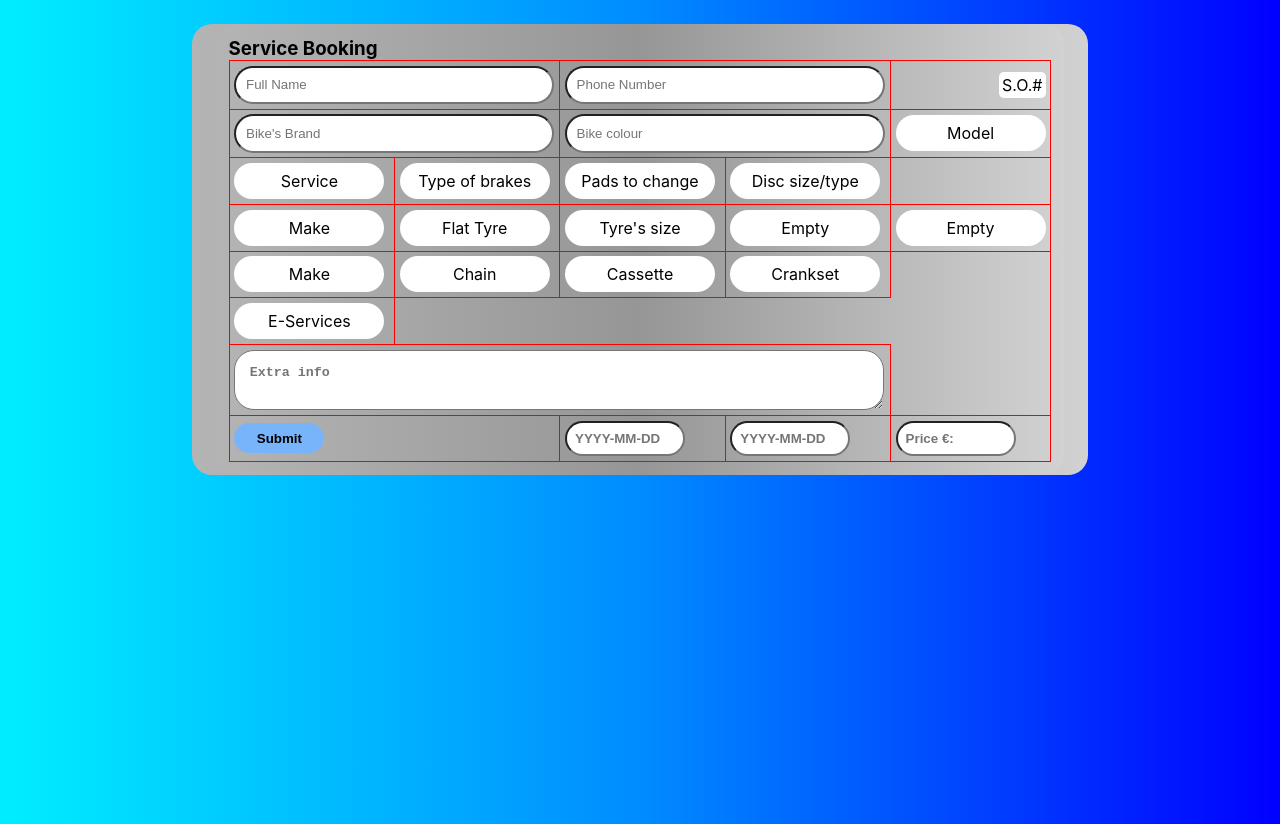
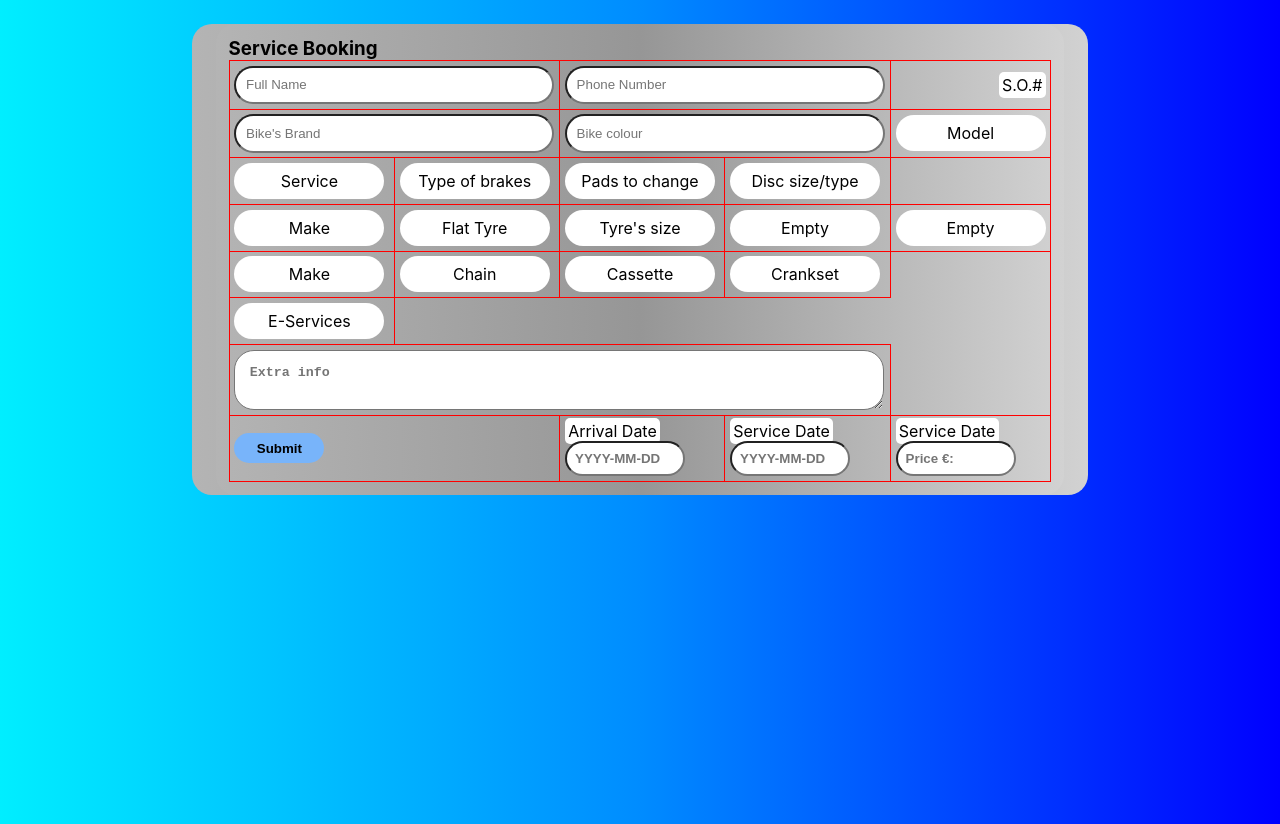
Before and after one commit to Charlesjahn/CA1_CrossPlatform, an Electron app: page create.html in a window 1280 px wide. Drawn offline with Linux system fonts and the light colour scheme.

Commit message:
Update create.html

```diff
--- a/create.html
+++ b/create.html
@@ -125,13 +125,16 @@
                     <td colspan="2">
                         <input type="submit" value="Submit" class="btnGeral" type="text">
                     </td>
-                    <td>
-                        <input class="inputData" type="text" name="dateArr" placeholder="YYYY-MM-DD" required />
+                    <td class="dateInfo">
+                        <label for="dateArr" id="labelDateInfo"> Arrival Date</label>
+                        <input class="inputData" type="text" name="dateArr" id="dateArr" placeholder="YYYY-MM-DD" required />
                     </td>
-                    <td>
+                    <td class="dateInfo">
+                        <label for="dateArr" id="labelDateInfo"> Service Date</label>
                         <input class="inputData" type="text" name="dateSer" placeholder="YYYY-MM-DD" required />
                     </td>
-                    <td>
+                    <td class="totalPrice">
+                        <label for="totalPrice" id="labeltotalPrice"> Service Date</label>
                         <input class="inputData" id="price" name="price" type="text" min="0.00" max="10000.00" step="0.01" placeholder="Price €:" />
                     </td>
                 </tr>
```
